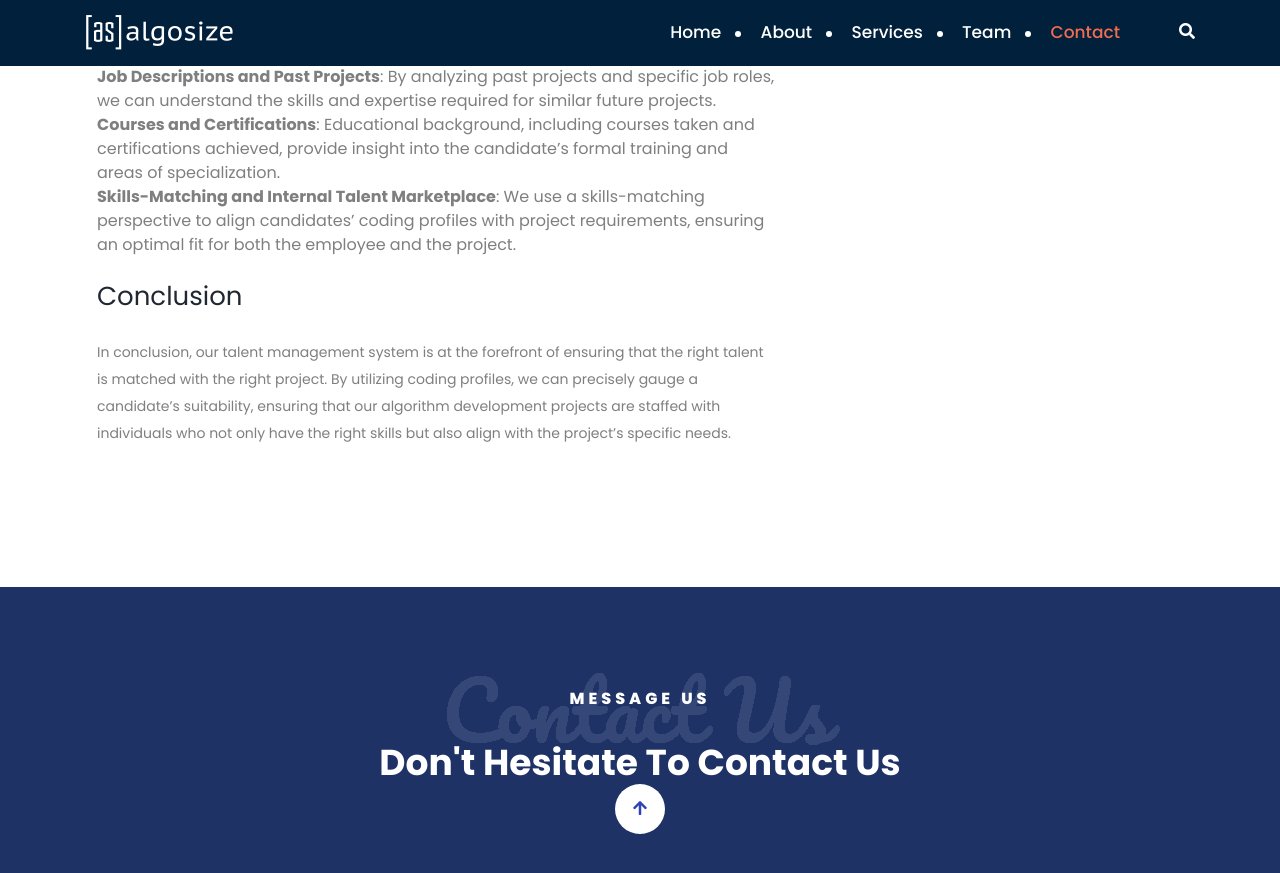
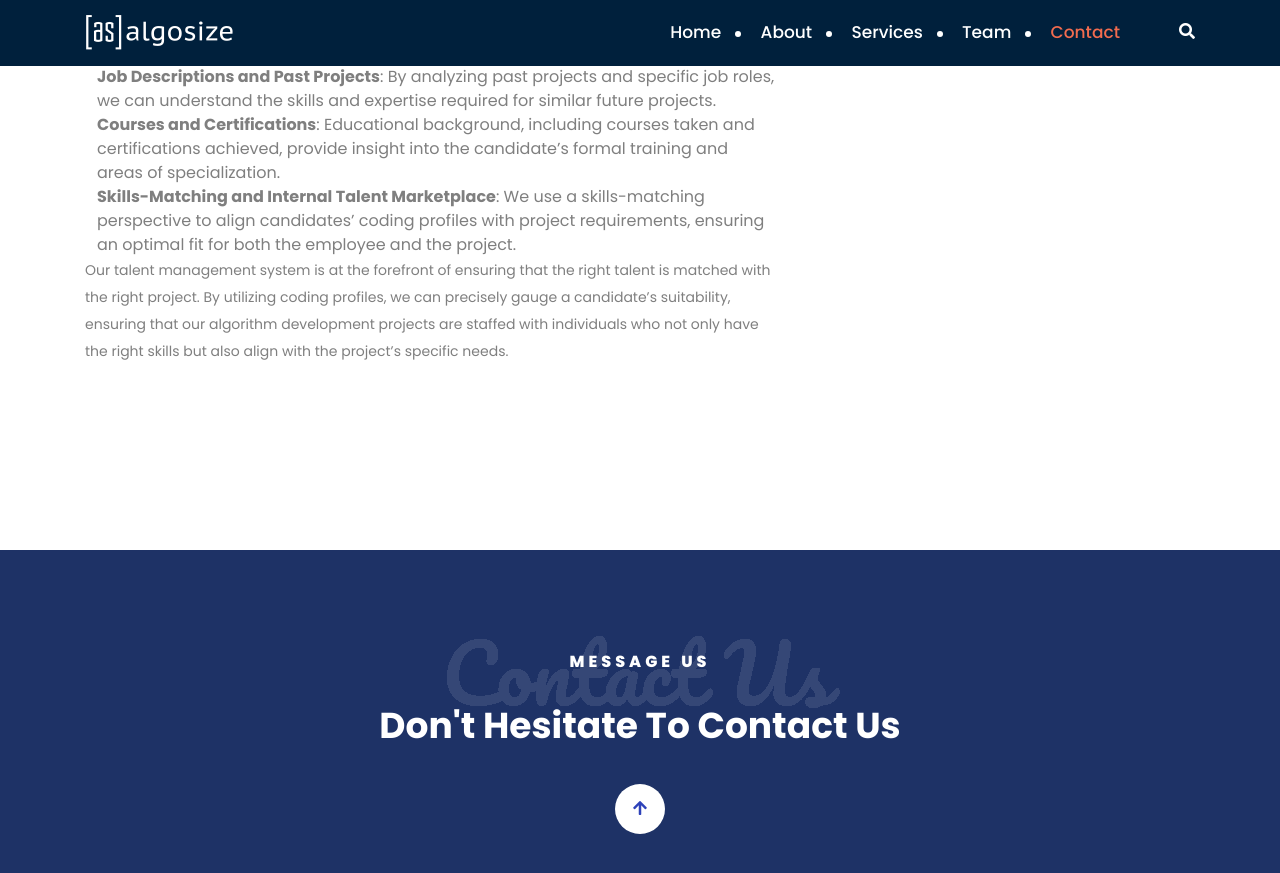
Before and after one commit to AlgoSize/website, a Jekyll site: the page built from _portfolios/talent-management.md, in a window 1280 px wide and 900 px high, scrolled down 1663 px. Shown: the top 873 px of the window. Built offline with Jekyll 4.4.1, drawn with Linux system fonts in a browser that asks for light colours.

Commit message:
Update talent-management.md

```diff
--- a/_portfolios/talent-management.md
+++ b/_portfolios/talent-management.md
@@ -34,7 +34,6 @@ Our system uses a combination of machine learning algorithms and human expertise
 <br/>
 - **Skills-Matching and Internal Talent Marketplace**: We use a skills-matching perspective to align candidates' coding profiles with project requirements, ensuring an optimal fit for both the employee and the project.
 <br/>
+
 <br/>
-### Conclusion
-<br/>
-In conclusion, our talent management system is at the forefront of ensuring that the right talent is matched with the right project. By utilizing coding profiles, we can precisely gauge a candidate's suitability, ensuring that our algorithm development projects are staffed with individuals who not only have the right skills but also align with the project's specific needs.
+Our talent management system is at the forefront of ensuring that the right talent is matched with the right project. By utilizing coding profiles, we can precisely gauge a candidate's suitability, ensuring that our algorithm development projects are staffed with individuals who not only have the right skills but also align with the project's specific needs.
```
